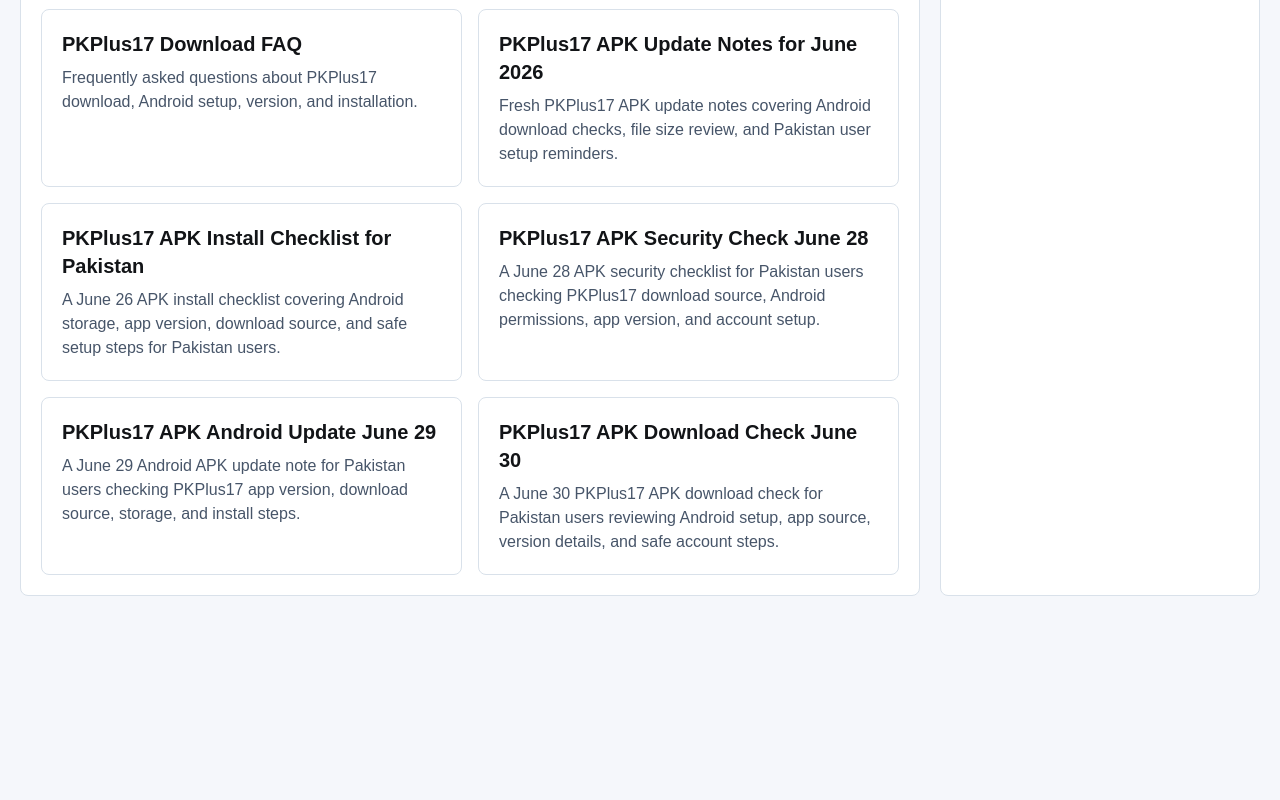
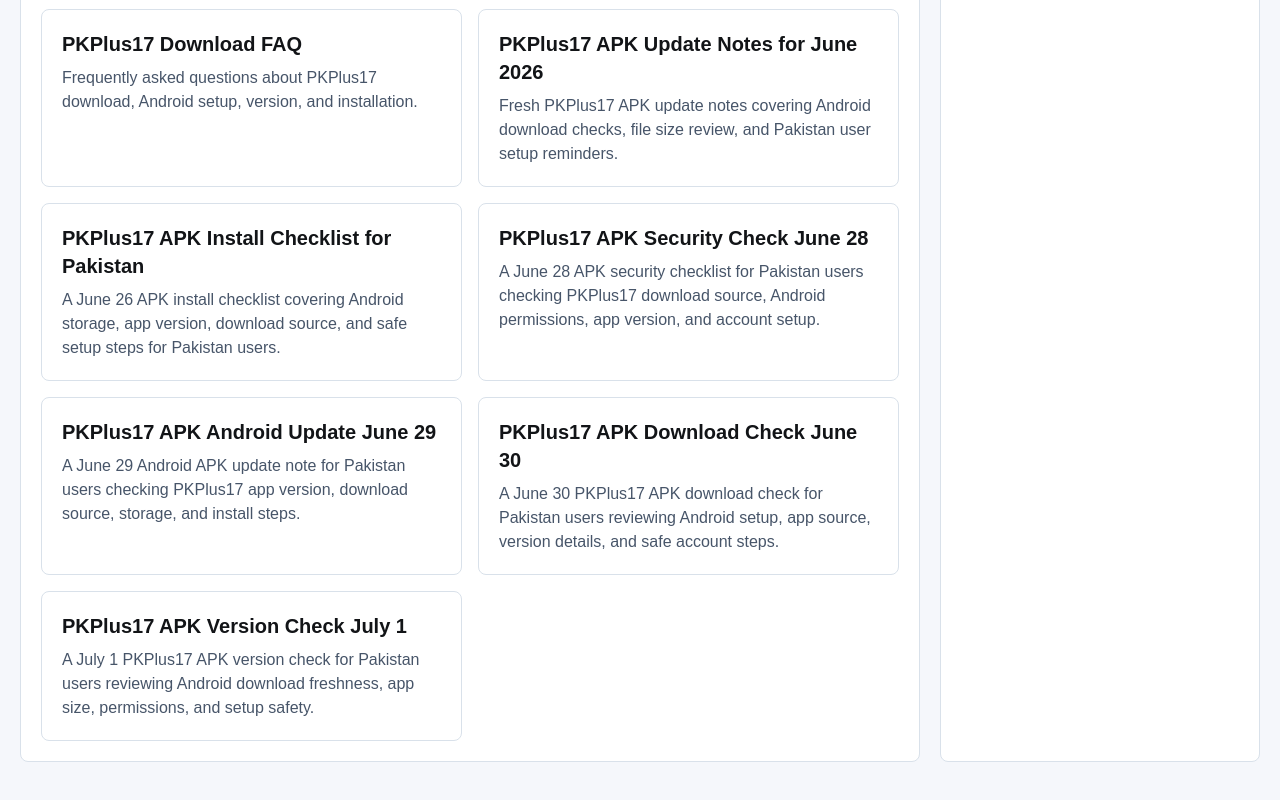
Before and after one commit to liu061199-ship-it/pkplus17-bulk-site-factory, a Next.js app: page /pkplus17apk in a window 1280 px wide. Shown: the part 1591-2391 px from the top of the page. Before the commit the page ends 2227 px from the top, so only its background shows below. Built offline with nearby package versions, Linux system fonts and the light colour scheme.

Commit message:
Add July 1 SEO content updates

```diff
--- a/content/articles.json
+++ b/content/articles.json
@@ -355,5 +355,40 @@
     "description": "A June 30 Pakistan update brief covering APK freshness, local search intent, GSC monitoring, and site structure consistency.",
     "date": "2026-06-30",
     "content": "This Pakistan update brief keeps the PKPlus17 Pakistan hub current. The focus remains local APK freshness, download clarity, game and bonus intent separation, mobile usability, sitemap health, and honest Search Console monitoring. The update avoids fabricated ranking claims and keeps each site differentiated."
+  },
+  {
+    "slug": "pkplus17-apk-version-check-july-1",
+    "title": "PKPlus17 APK Version Check July 1",
+    "description": "A July 1 PKPlus17 APK version check for Pakistan users reviewing Android download freshness, app size, permissions, and setup safety.",
+    "date": "2026-07-01",
+    "content": "This APK version check keeps the PKPlus17 APK cluster fresh for Pakistan Android users. Confirm the visible version details, compare app size, check storage, review permissions, and use the official call to action before account setup. The goal is to answer APK download intent clearly without repeating bonus or game review pages."
+  },
+  {
+    "slug": "pkplus17-game-mobile-review-july-1",
+    "title": "PKPlus17 Game Mobile Review July 1",
+    "description": "A July 1 mobile review for PKPlus17 Game covering lobby usability, feature clarity, account controls, and Pakistan player checks.",
+    "date": "2026-07-01",
+    "content": "This mobile review focuses on how PKPlus17 Game should feel on a Pakistan user phone. Check lobby clarity, account navigation, readable rules, support access, and whether bonus or payment information is easy to find. The review cluster stays separate from APK install and tutorial content."
+  },
+  {
+    "slug": "pkplus17-download-tutorial-map-july-1",
+    "title": "PKPlus17 Download Tutorial Map July 1",
+    "description": "A July 1 tutorial map connecting PKPlus17 download intent with APK setup, registration, deposit, withdrawal, and index monitoring.",
+    "date": "2026-07-01",
+    "content": "This tutorial map supports users who search PKPlus17 download and need a full setup path. Start with the download keyword page, continue to APK setup, then move through registration, deposit, withdrawal, and beginner play guides. The page also supports clearer internal linking while Google processes the download keyword URL."
+  },
+  {
+    "slug": "pkplus17-bonus-claim-check-july-1",
+    "title": "PKPlus17 Bonus Claim Check July 1",
+    "description": "A July 1 PKPlus17 bonus claim checklist covering welcome rewards, eligibility, first deposit rules, and withdrawal conditions.",
+    "date": "2026-07-01",
+    "content": "This bonus claim checklist helps Pakistan users review PKPlus17 reward information before acting. Confirm eligibility, promotion dates, deposit rules, turnover terms, withdrawal conditions, and whether the claim appears inside the current app. The guide avoids stale screenshots and unverified reward promises."
+  },
+  {
+    "slug": "pkplus17-pakistan-search-brief-july-1",
+    "title": "PKPlus17 Pakistan Search Brief July 1",
+    "description": "A July 1 Pakistan search brief covering PKPlus17 local intent, APK freshness, sitemap status, GSC monitoring, and content differentiation.",
+    "date": "2026-07-01",
+    "content": "This Pakistan search brief keeps the update hub current for local PKPlus17 queries. The focus is separating APK, download, game, bonus, and update intent while maintaining mobile readability, sitemap health, and honest GSC reporting. No ranking or indexing claim should be made without evidence."
   }
 ]
--- a/sites/sites.json
+++ b/sites/sites.json
@@ -46,7 +46,8 @@
       "pkplus17-apk-install-checklist-june-26",
       "pkplus17-apk-security-check-june-28",
       "pkplus17-apk-android-update-june-29",
-      "pkplus17-apk-download-check-june-30"
+      "pkplus17-apk-download-check-june-30",
+      "pkplus17-apk-version-check-july-1"
     ]
   },
   {
@@ -96,7 +97,8 @@
       "pkplus-game-safety-review-june-26",
       "pkplus17-game-lobby-review-june-28",
       "pkplus17-game-review-intent-june-29",
-      "pkplus17-game-feature-check-june-30"
+      "pkplus17-game-feature-check-june-30",
+      "pkplus17-game-mobile-review-july-1"
     ]
   },
   {
@@ -147,7 +149,8 @@
       "pkplus17-download-index-followup-june-26",
       "pkplus17-download-index-request-june-28",
       "pkplus17-download-search-path-june-29",
-      "pkplus17-download-index-monitor-june-30"
+      "pkplus17-download-index-monitor-june-30",
+      "pkplus17-download-tutorial-map-july-1"
     ]
   },
   {
@@ -198,7 +201,8 @@
       "pkplus-bonus-terms-check-june-26",
       "pkplus17-bonus-eligibility-june-28",
       "pkplus17-promo-terms-june-29",
-      "pkplus17-bonus-risk-check-june-30"
+      "pkplus17-bonus-risk-check-june-30",
+      "pkplus17-bonus-claim-check-july-1"
     ]
   },
   {
@@ -248,7 +252,8 @@
       "pkplus-pakistan-version-watch-june-26",
       "pkplus17-pakistan-search-update-june-28",
       "pkplus17-pakistan-market-watch-june-29",
-      "pkplus17-pakistan-update-brief-june-30"
+      "pkplus17-pakistan-update-brief-june-30",
+      "pkplus17-pakistan-search-brief-july-1"
     ]
   }
 ]
--- a/templates/site-template.ts
+++ b/templates/site-template.ts
@@ -17,7 +17,7 @@ function jsonLd(value: unknown) {
   return JSON.stringify(value).replace(/</g, "\\u003c");
 }
 
-const lastModified = "2026-06-30";
+const lastModified = "2026-07-01";
 
 export function keywordSlug(keyword: string) {
   return keyword
```
